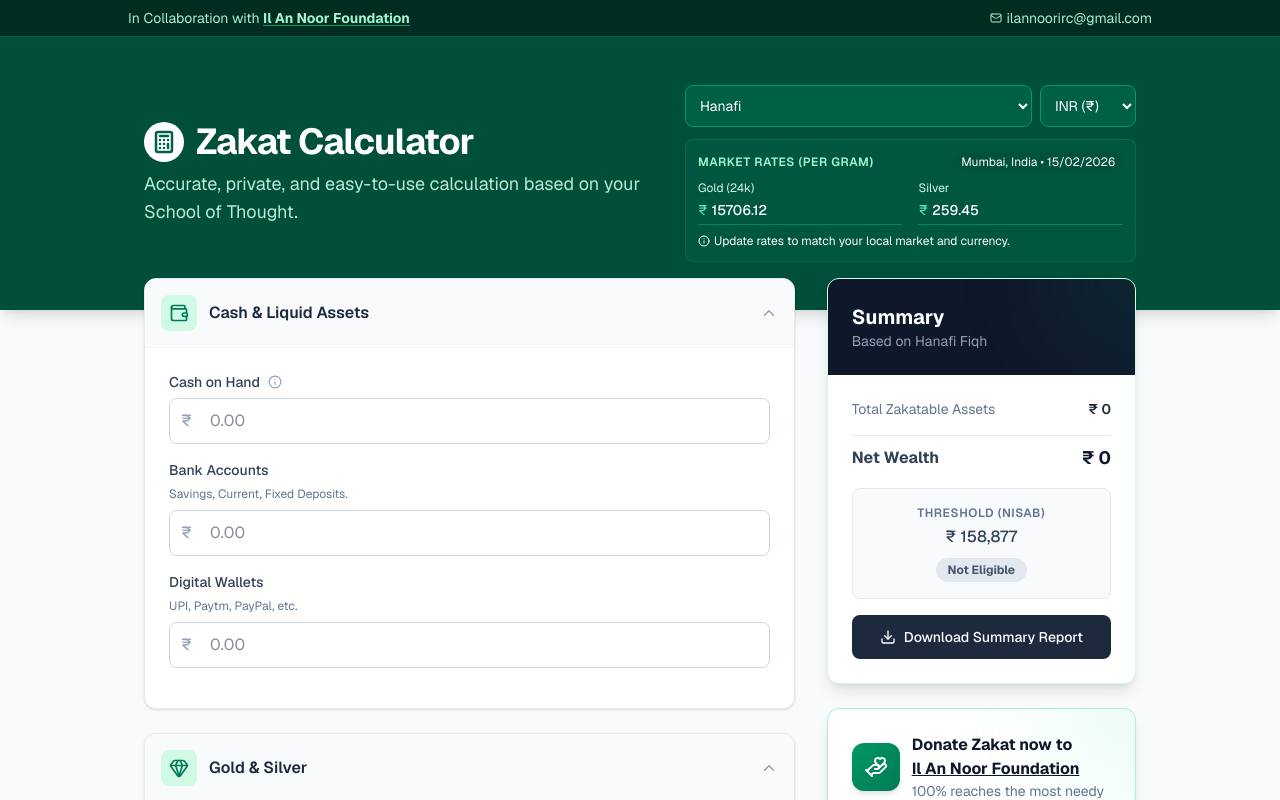
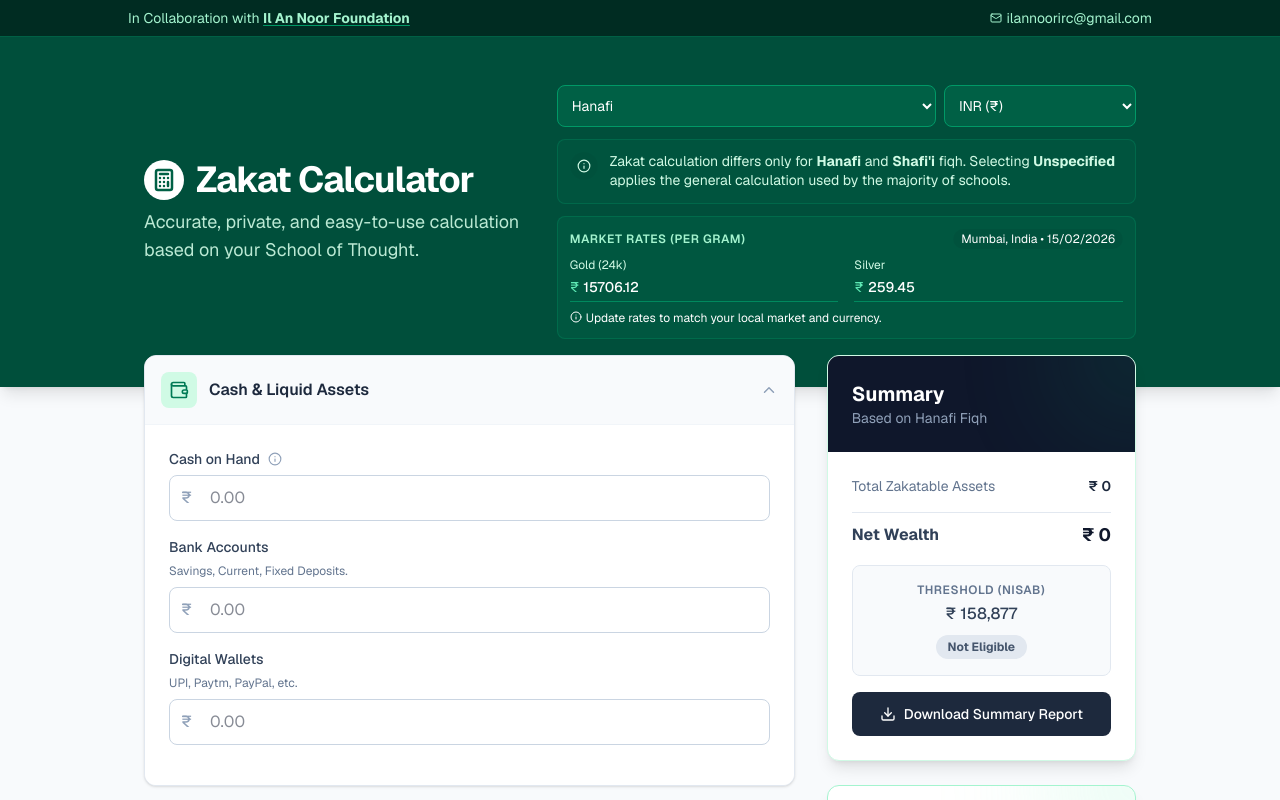
Before and after one commit to abdurrahmanshkh/zakatcalculator, a Next.js app: page / in a window 1280 px wide. Shown: the top 800 px of the page. Built offline with nearby package versions, Linux system fonts and the light colour scheme.

Commit message:
Added note on Fiqh Selection

```diff
--- a/app/page.tsx
+++ b/app/page.tsx
@@ -771,7 +771,7 @@ export default function App(): React.ReactElement {
                 </div>
                 <h1 className="text-3xl md:text-4xl font-bold tracking-tight">Zakat Calculator</h1>
               </div>
-              <p className="text-emerald-100 text-lg opacity-90 max-w-lg">
+              <p className="text-emerald-100 text-lg opacity-90">
                 Accurate, private, and easy-to-use calculation based on your School of Thought.
               </p>
             </div>
@@ -793,7 +793,7 @@ export default function App(): React.ReactElement {
                 <select
                   value={currency}
                   onChange={(e) => setCurrency(e.target.value)}
-                  className="bg-emerald-800 text-white border border-emerald-600 text-sm rounded-lg p-2.5 outline-none focus:ring-2 focus:ring-emerald-400 w-24 cursor-pointer"
+                  className="bg-emerald-800 text-white border border-emerald-600 text-sm rounded-lg p-2.5 outline-none focus:ring-2 focus:ring-emerald-400 md:w-48 w-28 cursor-pointer"
                 >
                   <option value="INR">INR (₹)</option>
                   <option value="USD">USD ($)</option>
@@ -802,6 +802,24 @@ export default function App(): React.ReactElement {
                   <option value="AED">AED (د.إ)</option>
                   <option value="SAR">SAR (﷼)</option>
                 </select>
+              </div>
+
+              {/* Responsive info note */}
+              <div
+                id="fiqh-help"
+                className="bg-emerald-800/30 border border-emerald-600/30 rounded-lg p-3 text-sm text-emerald-100 flex items-start gap-3"
+              >
+                <div className="shrink-0">
+                  <span className="inline-flex items-center justify-center w-7 h-7 rounded-full bg-emerald-900/40 text-emerald-100">
+                    <Info size={14} />
+                  </span>
+                </div>
+
+                <div className="flex-1">
+                  <p className="text-emerald-100 text-xs sm:text-sm leading-snug">
+                    Zakat calculation differs only for <strong>Hanafi</strong> and <strong>Shafi&apos;i</strong> fiqh. Selecting <strong>Unspecified</strong> applies the general calculation used by the majority of schools.
+                  </p>
+                </div>
               </div>
 
               {/* Market Rates */}
```
